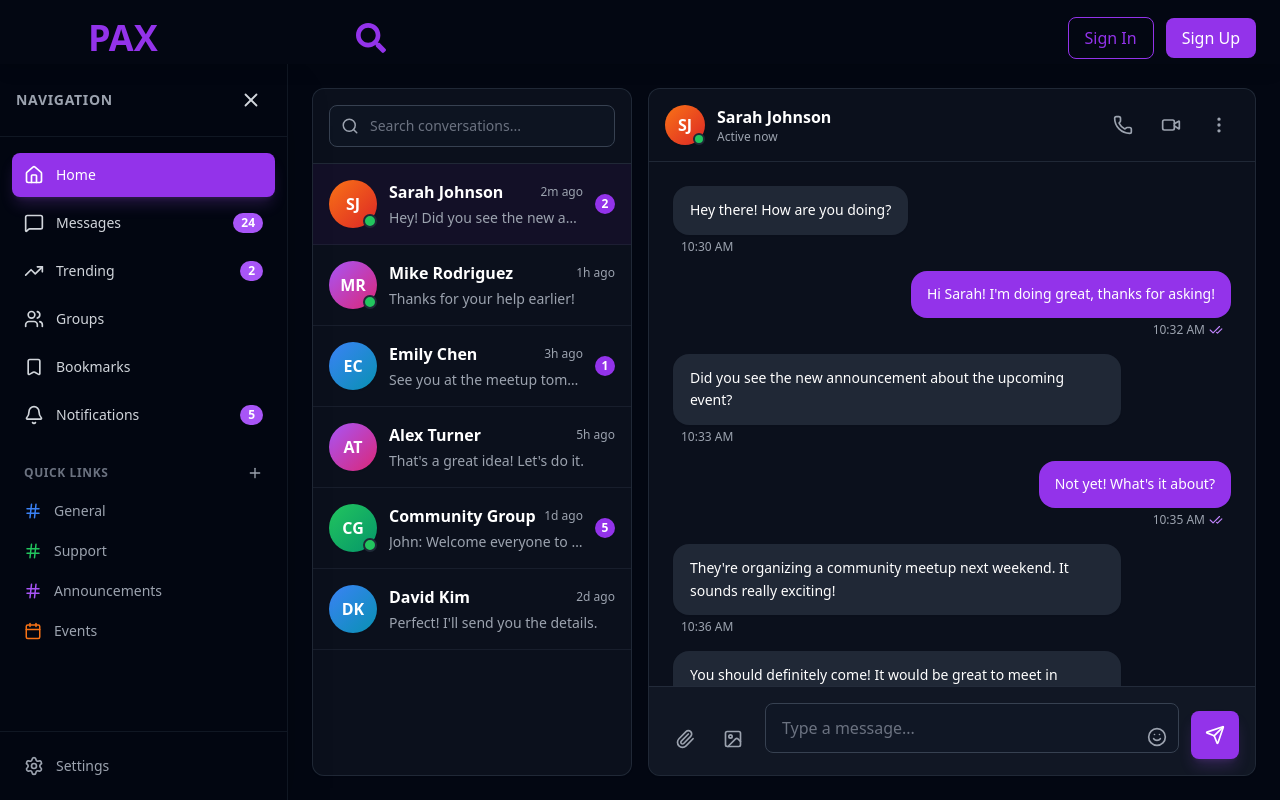
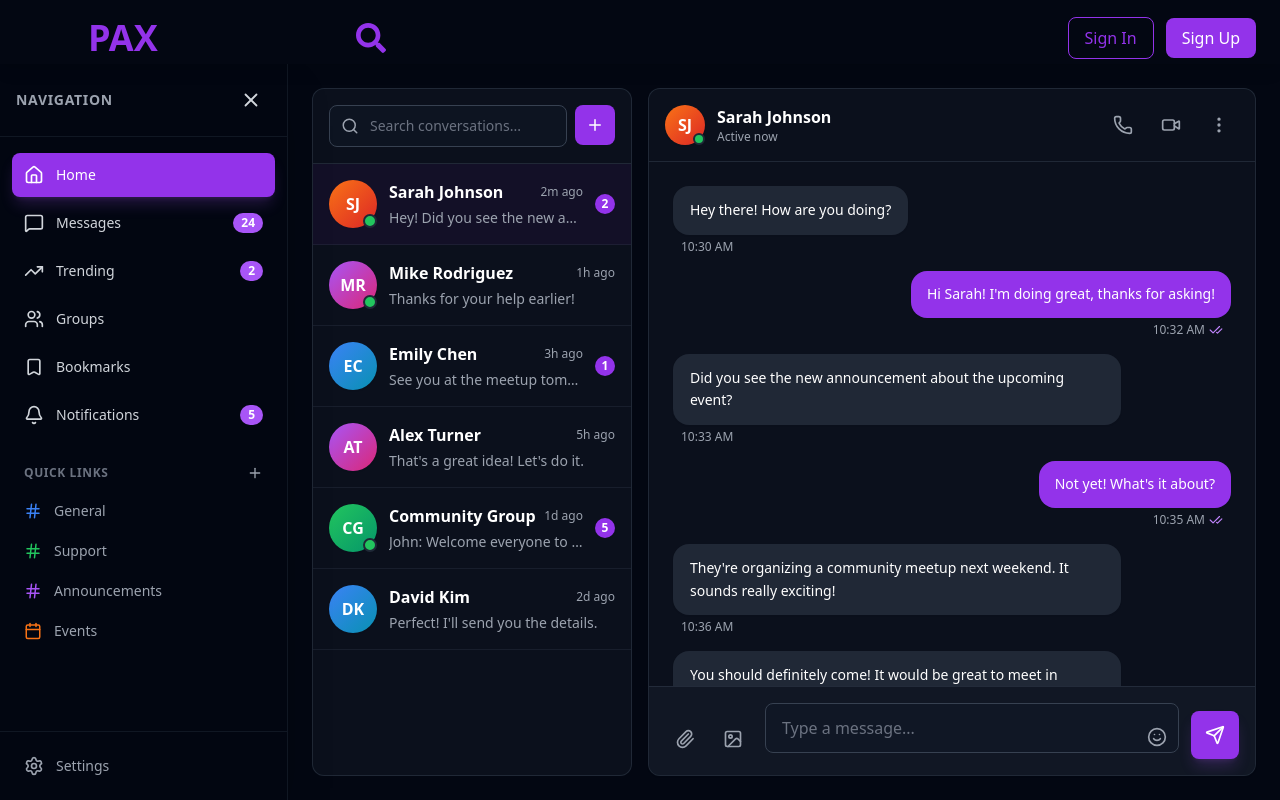
Before and after one commit to Jambbo/PAX, a React (Vite) app in the folder frontend/paxfrontend/: page /messages in a window 1280 px wide. Built offline with nearby package versions, Linux system fonts and the light colour scheme.

Commit message:
feature: Plus button for adding new contacts on messages page

```diff
--- a/frontend/paxfrontend/src/pages/messages/ui/messagesPage.tsx
+++ b/frontend/paxfrontend/src/pages/messages/ui/messagesPage.tsx
@@ -1,5 +1,5 @@
 import React, { useState, useEffect } from 'react';
-import { Search, Send, MoreVertical, Phone, Video, Paperclip, Smile, Image as ImageIcon, Check, CheckCheck } from 'lucide-react';
+import { Search, Send, MoreVertical, Phone, Video, Paperclip, Smile, Image as ImageIcon, Check, CheckCheck, Plus } from 'lucide-react';
 
 interface Message {
     id: number;
@@ -173,20 +173,32 @@ export const MessagesPage: React.FC = () => {
     return (
         <div className="h-[calc(100vh-7rem)] flex gap-4 max-w-7xl mx-auto">
             {/* Conversations List */}
-            <div className="w-80 bg-white dark:bg-gray-800/30 border border-gray-200 dark:border-gray-700/50 rounded-xl flex flex-col overflow-hidden transition-colors shadow-sm">
+            <div className="w-80 bg-gray-800/30 border border-gray-700/50 rounded-xl flex flex-col overflow-hidden">
                 {/* Search Header */}
-                <div className="p-4 border-b border-gray-200 dark:border-gray-700/50">
-                    <div className="relative">
+                <div className="p-4 border-b border-gray-700/50">
+                    <div className="flex items-center gap-2">
+                        {/*Search*/}
+                        <div className="relative flex-1">
                             <Search className="absolute left-3 top-1/2 -translate-y-1/2 text-gray-400" size={18} />
                             <input
                                 type="text"
                                 placeholder="Search conversations..."
                                 value={searchQuery}
                                 onChange={(e) => setSearchQuery(e.target.value)}
-                            className={`w-full bg-gray-50 dark:bg-gray-900/50 border border-gray-200 dark:border-gray-700 rounded-lg pl-10 pr-4 py-2.5 text-sm text-gray-900 dark:text-white placeholder-gray-500 focus:outline-none focus:border-${accentColor}-500 transition-colors`}
+                                className="w-full bg-gray-900/50 border border-gray-700 rounded-lg pl-10 pr-4 py-2.5 text-sm text-white placeholder-gray-500 focus:outline-none focus:border-purple-500 transition-colors"
                             />
                         </div>
+                        <div>
+                            <button className="h-10 w-10 flex items-center justify-center rounded-lg
+                      bg-purple-600 hover:bg-purple-500 transition-colors
+                      text-white text-xl font-semibold
+                      relative top-[-1px]">
+                                <Plus size={18} />
+                            </button>
                         </div>
+                    </div>
+                </div>
+
 
                 {/* Conversations */}
                 <div className="flex-1 overflow-y-auto">
```
Lines whose indentation alone changed are shown as unchanged.
